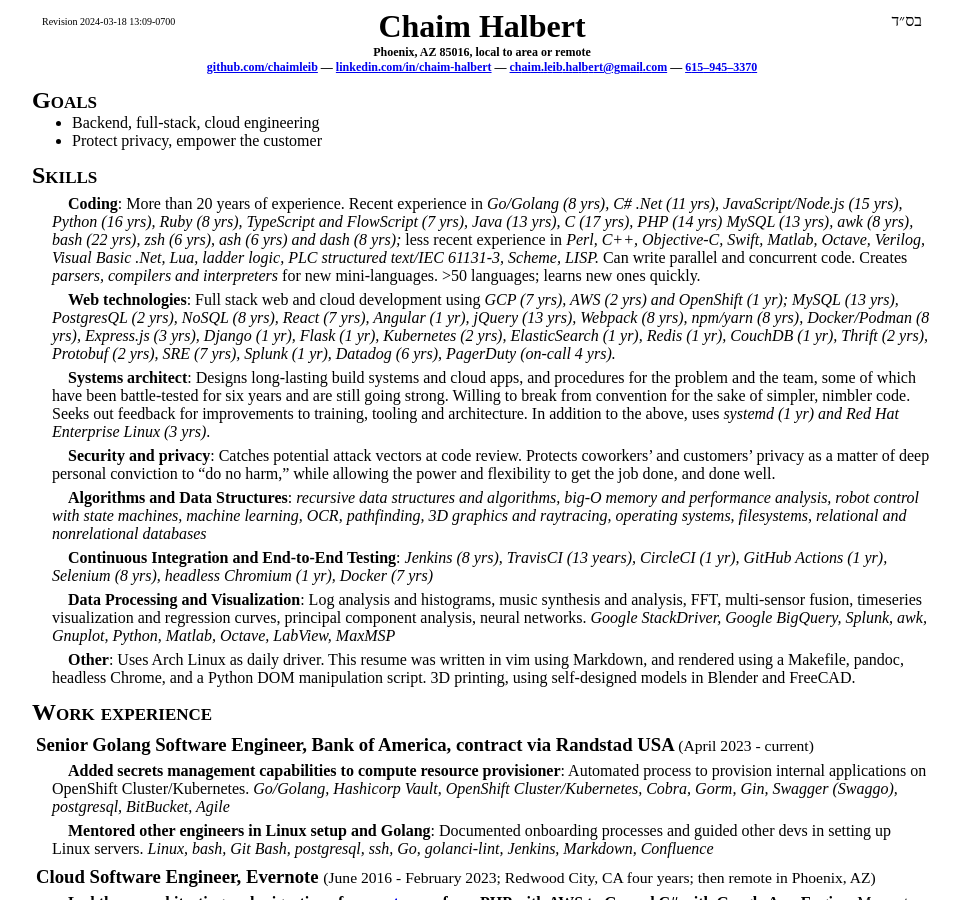
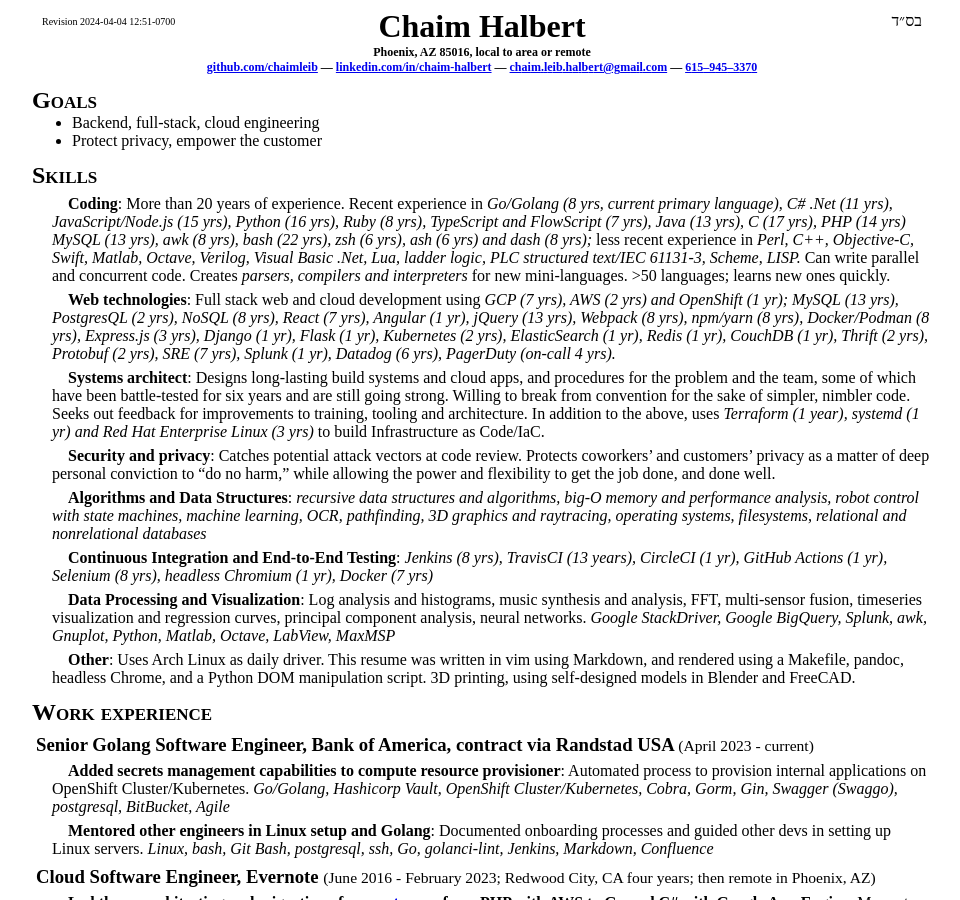
Before and after one commit to chaimleib/chaimleib.github.io, a Jekyll site: the page built from resume/index.html, in a window 1280 px wide and 900 px high. Shown: the whole window, without its empty margins (158-1118 px from the left). Built offline with Jekyll 4.4.1, drawn with Linux system fonts in a browser that asks for light colours.

Commit message:
upd resume: IaC

```diff
--- a/_layouts/resume.html
+++ b/_layouts/resume.html
@@ -3,7 +3,7 @@
   <meta charset="utf-8"/>
   <meta name="generator" content="pandoc"/>
   <meta name="viewport" content="width=device-width, initial-scale=1.0, user-scalable=yes"/>
-  <meta name="revised" content="Chaim Halbert, 2024-03-18 13:09-0700"/>
+  <meta name="revised" content="Chaim Halbert, 2024-04-04 12:51-0700"/>
   <title>Chaim Halbert</title>
   <style>
     code{white-space: pre-wrap;}
@@ -116,7 +116,7 @@
 <div class="content">
 <header id="title-block-header">
 <h1 class="title">Chaim Halbert</h1>
-</header><div id="revision">Revision 2024-03-18 13:09-0700</div>
+</header><div id="revision">Revision 2024-04-04 12:51-0700</div>
 <div id="bsd" dir="rtl">
 בס״ד
 </div>
@@ -176,14 +176,14 @@
 </ul>
 <h2 id="skills">Skills</h2>
 <p><strong>Coding</strong>: More than 20 years of experience. Recent
-experience in <em>Go/Golang (8 yrs), C# .Net (11 yrs),
-JavaScript/Node.js (15 yrs), Python (16 yrs), Ruby (8 yrs), TypeScript
-and FlowScript (7 yrs), Java (13 yrs), C (17 yrs), PHP (14 yrs) MySQL
-(13 yrs), awk (8 yrs), bash (22 yrs), zsh (6 yrs), ash (6 yrs) and dash
-(8 yrs);</em> less recent experience in <em>Perl, C++, Objective-C,
-Swift, Matlab, Octave, Verilog, Visual Basic .Net, Lua, ladder logic,
-PLC structured text/IEC 61131-3, Scheme, LISP.</em> Can write parallel
-and concurrent code. Creates <em>parsers, compilers and
+experience in <em>Go/Golang (8 yrs, current primary language), C# .Net
+(11 yrs), JavaScript/Node.js (15 yrs), Python (16 yrs), Ruby (8 yrs),
+TypeScript and FlowScript (7 yrs), Java (13 yrs), C (17 yrs), PHP (14
+yrs) MySQL (13 yrs), awk (8 yrs), bash (22 yrs), zsh (6 yrs), ash (6
+yrs) and dash (8 yrs);</em> less recent experience in <em>Perl, C++,
+Objective-C, Swift, Matlab, Octave, Verilog, Visual Basic .Net, Lua,
+ladder logic, PLC structured text/IEC 61131-3, Scheme, LISP.</em> Can
+write parallel and concurrent code. Creates <em>parsers, compilers and
 interpreters</em> for new mini-languages. &gt;50 languages; learns new
 ones quickly.</p>
 <p><strong>Web technologies</strong>: Full stack web and cloud
@@ -199,8 +199,9 @@
 some of which have been battle-tested for six years and are still going
 strong. Willing to break from convention for the sake of simpler,
 nimbler code. Seeks out feedback for improvements to training, tooling
-and architecture. In addition to the above, uses <em>systemd (1 yr) and
-Red Hat Enterprise Linux (3 yrs)</em>.</p>
+and architecture. In addition to the above, uses <em>Terraform (1 year),
+systemd (1 yr) and Red Hat Enterprise Linux (3 yrs)</em> to build
+Infrastructure as Code/IaC.</p>
 <p><strong>Security and privacy</strong>: Catches potential attack
 vectors at code review. Protects coworkers’ and customers’ privacy as a
 matter of deep personal conviction to “do no harm,” while allowing the
```
